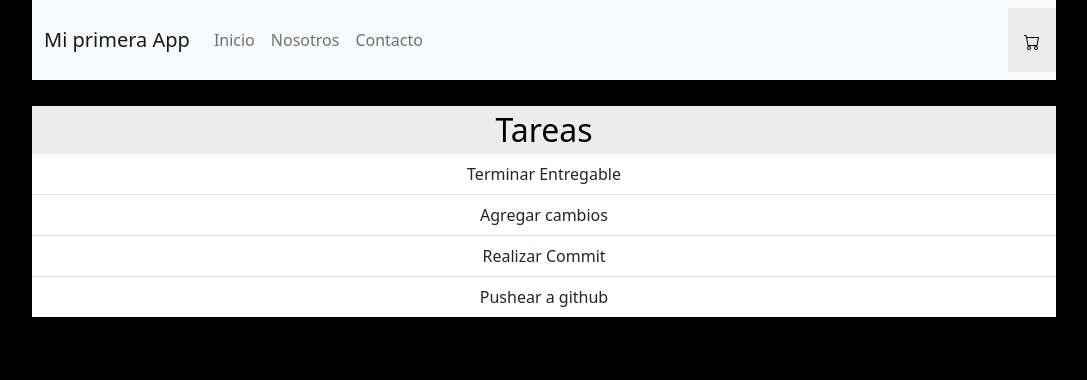
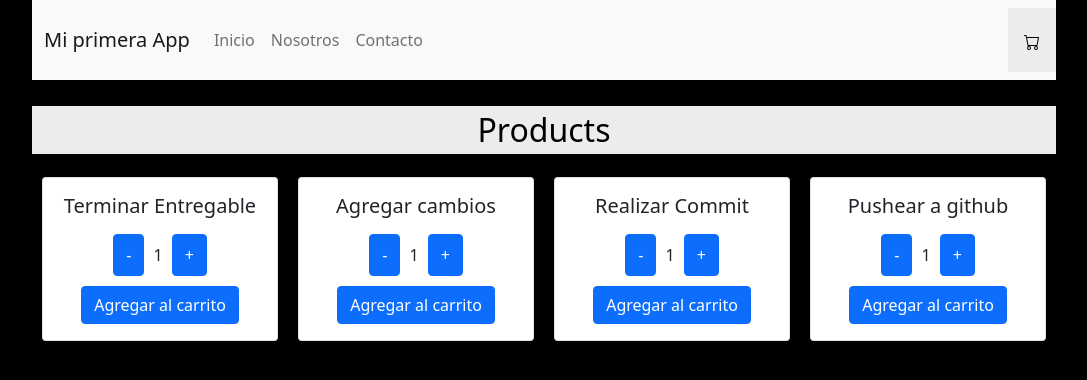
Before and after one commit to martinneme/proyectReact, a React (Create React App) app: page / in a window 1280 px wide. Shown: the top 380 px of the page, without its empty margins (96-1183 px from the left). Built offline with nearby package versions, Linux system fonts and the light colour scheme.

Commit message:
itemCount

```diff
--- a/public/index.html
+++ b/public/index.html
@@ -1,5 +1,5 @@
 <!DOCTYPE html>
-<html lang="en">
+<html lang="es">
   <head>
     <meta charset="utf-8" />
     <link rel="icon" href="%PUBLIC_URL%/favicon.ico" />
--- /dev/null
+++ b/src/components/ItemCountCart.js
@@ -0,0 +1,37 @@
+
+import React, { useState } from 'react'
+import Button from "react-bootstrap/Button";
+
+export default function ItemCountCart({stock,initial}) {
+
+const [itemCount,SetItemCount] = useState(initial)
+
+const delItem  = () => {
+    if(itemCount > 1) SetItemCount(itemCount - 1)
+}
+
+const addItem  = () => {
+    if(itemCount < stock) SetItemCount(itemCount + 1)
+}
+
+React.useEffect(()=>{
+    if(itemCount !== initial){
+    alert(`Ha cambiado las cantidades a ${itemCount}`)
+    if(itemCount === stock){
+        alert("Has alcanzado el limite de stock")
+    }}
+},[itemCount])
+
+
+  return (
+  <>
+   <div className='itemAddCard' >
+       <div className='itemPanelAdd'>
+    <Button onClick={delItem}>-</Button>
+    <p className='itemCountValue'>{itemCount}</p>
+    <Button onClick={addItem}>+</Button>
+       </div>
+   </div>
+    </>
+  );
+}
--- a/src/components/body/ItemListContainer.js
+++ b/src/components/body/ItemListContainer.js
@@ -1,15 +1,30 @@
-import {ListGroupItem,ListGroup}  from "react-bootstrap";
+import { Card, Button } from "react-bootstrap";
+import ItemCountCart from "../ItemCountCart";
 
+export default function ItemListContainer({ Task1 }) {
+  const taskList = Task1.map((task) => {
+    return (
+      <>
+        <Card className="CardProd">
+          <Card.Body>
+            <Card.Title>{task}</Card.Title>
+            <Card.Text></Card.Text>
+            <ItemCountCart  stock={5} initial={1} />
+            <Button variant="primary">Agregar al carrito</Button>
+          </Card.Body>
 
-export default function ItemListContainer({Task1}) {
+        </Card>
 
-  const taskList =  Task1.map((task) =>{
-       return <ListGroupItem>{task}</ListGroupItem>});
+      </>
+    );
+  });
 
   return (
-      <ListGroup className="list-group-flush">
-          <label className="taskTitle">Tareas</label>
-          {taskList}
-  </ListGroup>
+    <>
+    <div className="BoxProd">
+      <label className="taskTitle">Products</label>
+      <div className="Products">{taskList}</div>
+      </div>
+    </>
   );
 }
--- a/src/index.js
+++ b/src/index.js
@@ -10,6 +10,7 @@ const root = ReactDOM.createRoot(document.getElementById('root'));
 root.render(
   <React.StrictMode>
     <App />
+
   </React.StrictMode>
 );
 
--- a/src/styles/style.css
+++ b/src/styles/style.css
@@ -29,8 +29,13 @@ nav{
 .bg-light{
     background-color: #ECECEC!important;
 }
+.BoxProd{
+    padding-top: 2%;
+
+}
 
 .taskTitle{
+   width: 80%;
     color: #000;
     font-size: 2rem;
     background-color: #ECECEC;
@@ -55,3 +60,29 @@ h1{
     width: 80%;
     margin: auto;
 }
+
+.Products{
+    display: flex;
+    width: 80%;
+    padding-top: 1%;
+    margin: auto;
+}
+
+.CardProd{
+    width:25%;
+    margin: 1%;
+}
+
+.itemPanelAdd{
+    display: flex;
+    width: 100%;
+    justify-content: center;
+}
+
+.itemAddCard{
+    margin: 5%;
+}
+
+.itemCountValue{
+    margin: 5%;
+}
```
